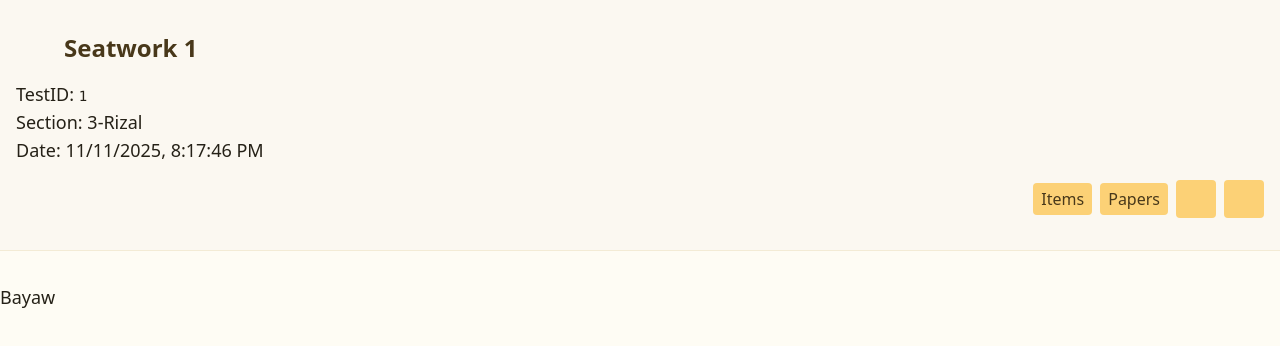
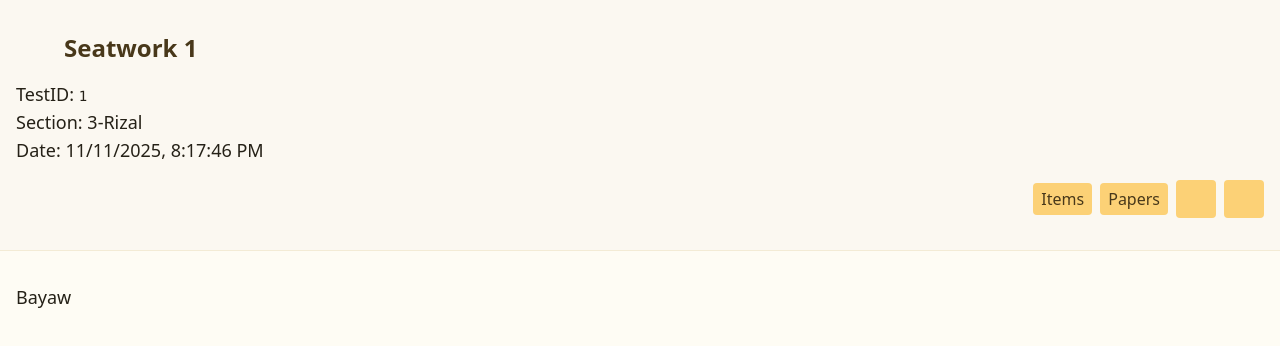
Before and after one commit to JoseTomanan/S3LAB-ai-grading, a SvelteKit app in the folder app/frontend/: page /1/papers in a window 1280 px wide. Shown: the top 346 px of the page. Built offline with nearby package versions, Linux system fonts and the light colour scheme; no server answers; some icons are missing.

Commit message:
refactor: move out padding

```diff
--- a/app/frontend/src/routes/[test_id]/+layout.svelte
+++ b/app/frontend/src/routes/[test_id]/+layout.svelte
@@ -98,5 +98,7 @@
 			</button>
 		</span>
 	</div>
-	{@render children()}
+	<div class="px-4">
+		{@render children()}
+	</div>
 </div>
--- a/app/frontend/src/routes/[test_id]/items/+page.svelte
+++ b/app/frontend/src/routes/[test_id]/items/+page.svelte
@@ -53,7 +53,7 @@
 
 </script>
 
-<div class="px-4 space-y-4">
+<div class="space-y-4">
 	{#if isPageLoading}
 		<p>Loading...</p>
 	{:else}
```
